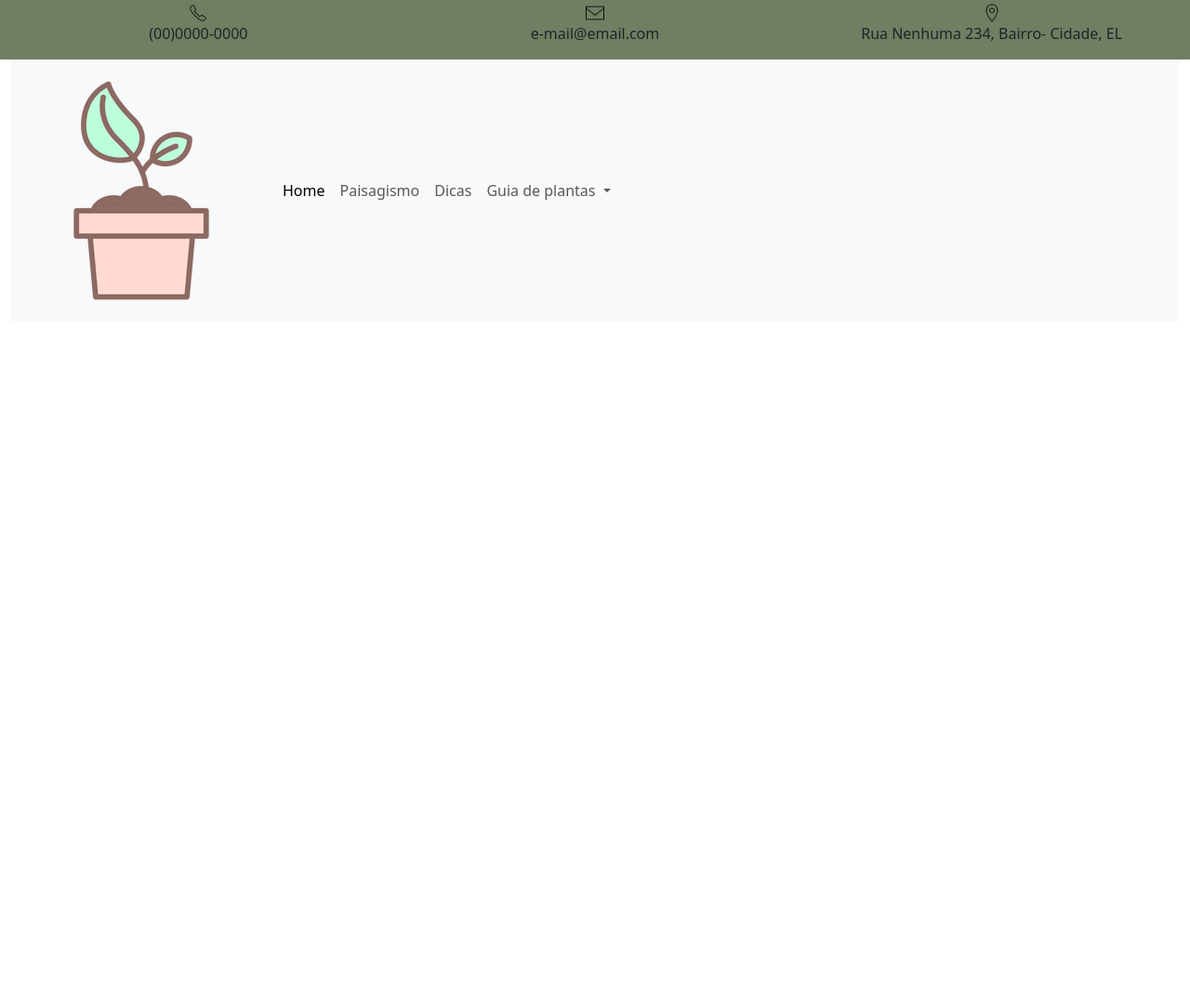
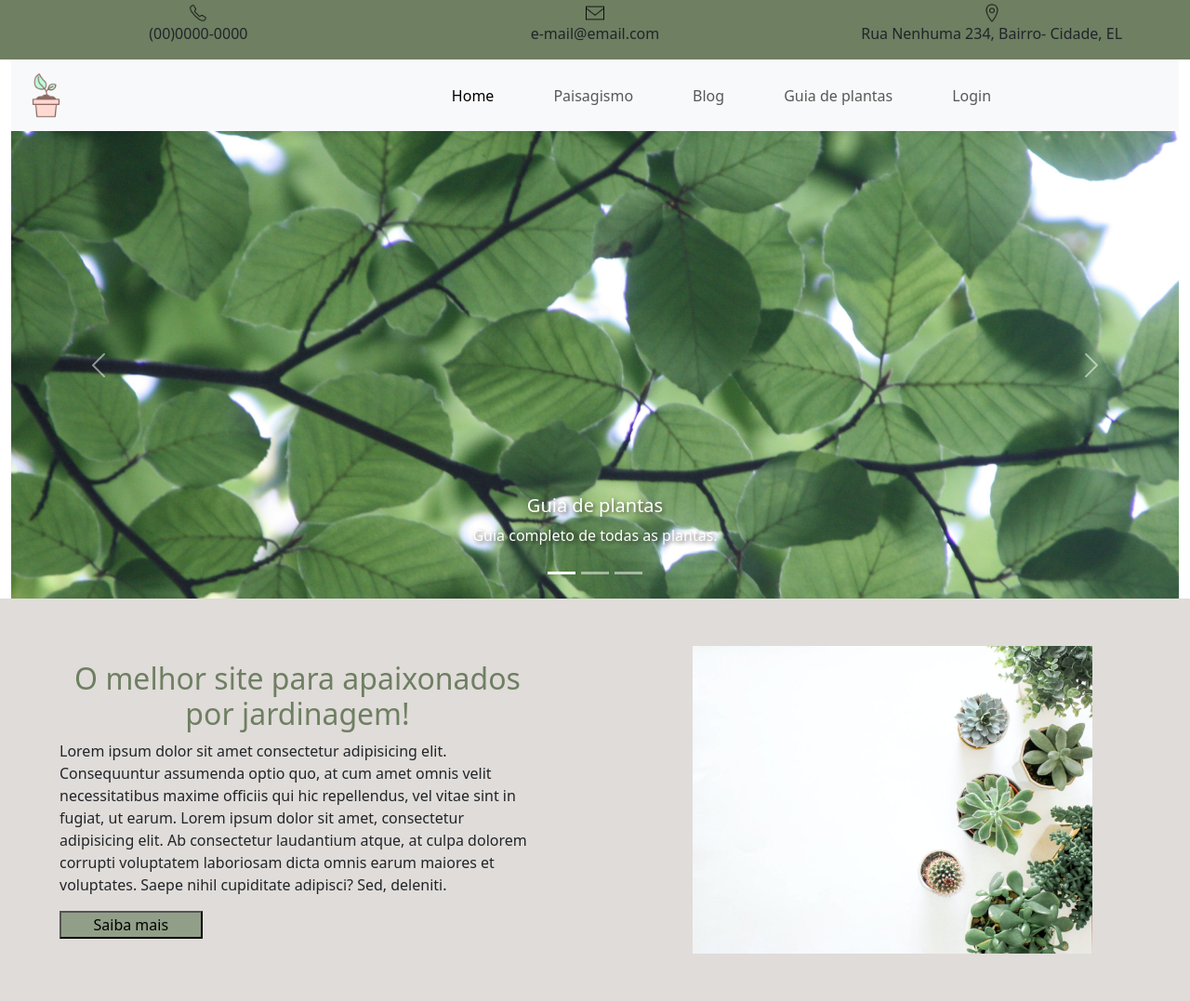
Before and after one commit to isabellechaluch/Atividade-web-com-bootstrap, a plain HTML site: page index.html in a window 1280 px wide. Shown: the whole page at 93% size. Before the commit the page ends 800 px from the top, so only its background shows below. Drawn offline with nearby package versions, Linux system fonts and the light colour scheme.

Commit message:
texto e imagem prontos

```diff
--- a/index.html
+++ b/index.html
@@ -6,6 +6,7 @@
     <meta name="viewport" content="width=device-width, initial-scale=1.0">
     <link rel="shortcut icon" href="imagens/icons8-vaso-de-planta-16.png" type="image/x-icon">
     <link href="https://cdn.jsdelivr.net/npm/bootstrap@5.3.0-alpha3/dist/css/bootstrap.min.css" rel="stylesheet" integrity="sha384-KK94CHFLLe+nY2dmCWGMq91rCGa5gtU4mk92HdvYe+M/SXH301p5ILy+dN9+nJOZ" crossorigin="anonymous">
+    <script src="https://cdn.jsdelivr.net/npm/bootstrap@5.3.0/dist/js/bootstrap.bundle.min.js" integrity="sha384-geWF76RCwLtnZ8qwWowPQNguL3RmwHVBC9FhGdlKrxdiJJigb/j/68SIy3Te4Bkz" crossorigin="anonymous"></script>
     <link rel="stylesheet" href="style.css">
     <title>Atividade web 3</title>
 </head>
@@ -36,29 +37,21 @@
                             <span class="navbar-toggler-icon"></span>
                         </button>
                       <div class="collapse navbar-collapse" id="navbarSupportedContent">
-                        <ul class="navbar-nav me-auto mb-2 mb-lg-0">
-                          <li class="nav-item">
+                        <ul class="navbar-nav mx-auto mb-2 mb-lg-0">
+                          <li class="nav-item mx-4">
                             <a class="nav-link active" aria-current="page" href="#">Home</a>
                           </li>
-                          <li class="nav-item">
+                          <li class="nav-item mx-4">
                             <a class="nav-link" href="#">Paisagismo</a>
                           </li>
-                          <li class="nav-item">
-                            <a class="nav-link" href="#">Dicas</a>
+                          <li class="nav-item mx-4">
+                            <a class="nav-link" href="#">Blog</a>
                           </li>
-                          <li class="nav-item dropdown">
-                            <a class="nav-link dropdown-toggle" href="#" role="button" data-bs-toggle="dropdown" aria-expanded="false">
-                              Guia de plantas
-                            </a>
-                            <ul class="dropdown-menu">
-                              <li><a class="dropdown-item" href="#">Suculentas</a></li>
-                              <li><a class="dropdown-item" href="#">Flores</a></li>
-                              <li><hr class="dropdown-divider"></li>
-                              <li><a class="dropdown-item" href="#">Cactos</a></li>
-                              <li class="nav-item">
-                                <a class="nav-link" href="#">Login</a>
-                              </li>
-                            </ul>
+                          <li class="nav-item mx-4">
+                            <a class="nav-link" href="#">Guia de plantas</a>
+                          </li>
+                          <li class="nav-item mx-4">
+                              <a class="nav-link" href="#">Login</a>
                           </li>
                         </ul>
                       </div>
@@ -67,5 +60,65 @@
             </div>
         </div>
     </div>
+    <div class="container-fluid">
+      <div class="row">
+        <div class="col-12 d-flex justify-content-center">
+          <div id="carouselExampleCaptions" class="carousel slide">
+            <div class="carousel-indicators">
+              <button type="button" data-bs-target="#carouselExampleCaptions" data-bs-slide-to="0" class="active" aria-current="true" aria-label="Slide 1"></button>
+              <button type="button" data-bs-target="#carouselExampleCaptions" data-bs-slide-to="1" aria-label="Slide 2"></button>
+              <button type="button" data-bs-target="#carouselExampleCaptions" data-bs-slide-to="2" aria-label="Slide 3"></button>
+            </div>
+            <div class="carousel-inner">
+              <div class="carousel-item active">
+                <img src="imagens/folhas_g_resized.jpg" class="d-block w-100" alt="folhas verdes">
+                <div class="carousel-caption d-md-block chamada">
+                  <h5>Guia de plantas</h5>
+                  <p>Guia completo de todas as plantas.</p>
+                </div>
+              </div>
+              <div class="carousel-item">
+                <img src="imagens/casamento_g_resized.jpg" class="d-block w-100" alt="maos assinando papel com rosas brancas ao fundo">
+                <div class="carousel-caption d-md-block chamada">
+                  <h5>Decorações</h5>
+                  <p>Dicas para decoração de casamentos.</p>
+                </div>
+              </div>
+              <div class="carousel-item">
+                <img src="imagens/rosa_g_resized.jpg" class="d-block w-100" alt="rosa vermelha">
+                <div class="carousel-caption d-md-block chamada">
+                  <h5>Ideias de flores</h5>
+                  <p>Inpirações e ideias de flores.</p>
+                </div>
+              </div>
+            </div>
+            <button class="carousel-control-prev" type="button" data-bs-target="#carouselExampleCaptions" data-bs-slide="prev">
+              <span class="carousel-control-prev-icon" aria-hidden="true"></span>
+              <span class="visually-hidden">Previous</span>
+            </button>
+            <button class="carousel-control-next" type="button" data-bs-target="#carouselExampleCaptions" data-bs-slide="next">
+              <span class="carousel-control-next-icon" aria-hidden="true"></span>
+              <span class="visually-hidden">Next</span>
+            </button>
+          </div>
+        </div>
+      </div>
+    </div>
+    <div class="container-fluid fundo">
+      <div class="row">
+        <div class="col-md-6 d-flex flex-column justify-content-center texto">
+          <h2>O melhor site para apaixonados por jardinagem!</h2>
+          <p>Lorem ipsum dolor sit amet consectetur adipisicing elit. Consequuntur assumenda optio quo, at cum amet omnis velit necessitatibus maxime officiis qui hic repellendus, vel vitae sint in fugiat, ut earum. Lorem ipsum dolor sit amet, consectetur adipisicing elit. Ab consectetur laudantium atque, at culpa dolorem corrupti voluptatem laboriosam dicta omnis earum maiores et voluptates. Saepe nihil cupiditate adipisci? Sed, deleniti.</p>
+          <div class="row">
+            <div class="col-12 d-flex justify-content-md-start">
+              <button class="botao">Saiba mais</button>
+            </div>
+          </div>
+        </div>
+        <div class="col-md-6 img_sucu_branco d-flex justify-content-center align-items-center">
+          <img src="imagens/sucu_branco.jpg" alt="algumas suculentas à direita com fundo branco">
+        </div>
+      </div>
+    </div>
 </body>
 </html>
--- a/style.css
+++ b/style.css
@@ -13,3 +13,32 @@
 .item_navegacao img {
     width: 5%;
 }
+.navbar-brand img {
+    width: 20%;
+}
+.fundo {
+    background-color: var(--cor-cinza);
+}
+.slide {
+    width: 100%;
+}
+.chamada {
+    text-shadow: 2px 2px 4px rgba(0, 0, 0, 0.637);
+}
+.texto {
+    padding: 5%;
+}
+.texto h2 {
+    color: var(--cor-verde-escuro);
+    text-align: center;
+}
+.botao {
+    width: 30%;
+    background-color: var(--cor-verde);
+}
+.img_sucu_branco {
+    padding: 4%;
+}
+.img_sucu_branco img {
+    width: 80%;
+}
```
Also changed, not shown: imagens/casamento_g_resized.jpg (added), imagens/folhas.jpg (deleted), imagens/folhas_g_resized.jpg (added), imagens/rosa.jpg (deleted), imagens/rosa_g.jpg (added), imagens/rosa_g_resized.jpg (added).
